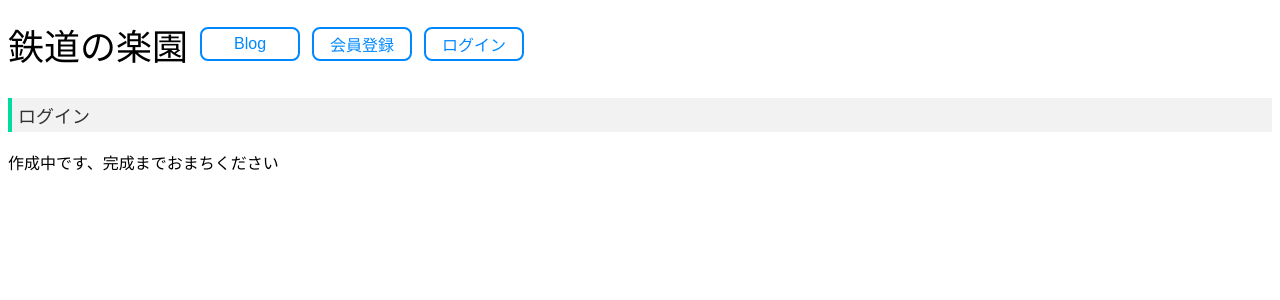
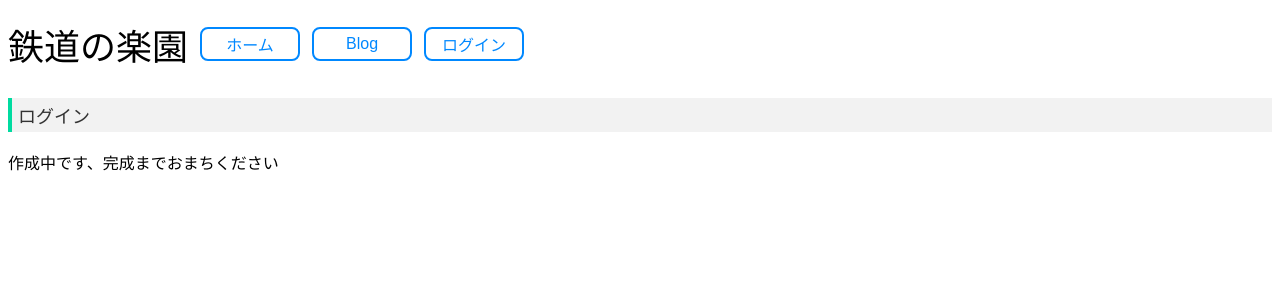
Before and after one commit to trainparadise/trainparadise, a Jekyll site: the page built from signup.html, in a window 1280 px wide. Shown: the top 300 px of the page. Built offline with Jekyll 4.4.1, drawn with Linux system fonts in a browser that asks for light colours; comment, search, counter and statistics services are not loaded.

Commit message:
Update signup.html

```diff
--- a/signup.html
+++ b/signup.html
@@ -14,9 +14,9 @@ layout: null
     <body>
         <div class="titlearea">
             <p class="title">鉄道の楽園</p>
+            <a class="menu" href="../">ホーム</a>
             <a class="menu" href="../blog">Blog</a>
-            <a class="menu">会員登録</a>
-            <a class="menu">ログイン</a>
+            <a class="menu" href="../login">ログイン</a>
         </div>
 
         <p class="subtitle">ログイン</p>
```
